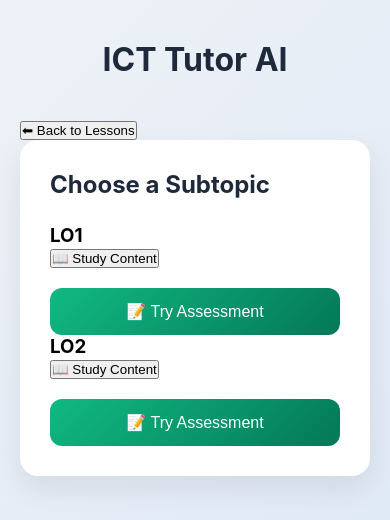
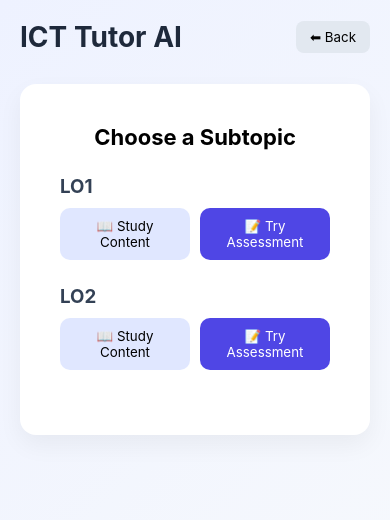
Before and after one commit to Ifath-101/ICT_Tutor.AI, a React app in the folder frontend/: page / in a window 390 px wide. Both pictures are taken after a click on the button "📘 Introduction to ICT". Shown: the top 520 px of the page. Built offline with nearby package versions, Linux system fonts and the light colour scheme; the HTML template or start-up script is replaced by a standard one.

Commit message:
UI Improved

```diff
--- a/frontend/src/App.css
+++ b/frontend/src/App.css
@@ -1,119 +1,48 @@
-/* ===== Global Reset ===== */
 * {
+  box-sizing: border-box;
   margin: 0;
   padding: 0;
-  box-sizing: border-box;
+  font-family: "Inter", system-ui, -apple-system, sans-serif;
 }
 
-/* ===== Body Styling ===== */
 body {
-  font-family: "Inter", "Segoe UI", Arial, sans-serif;
-  background: linear-gradient(135deg, #eef2f7, #dbe6f6);
+  background: linear-gradient(135deg, #eef2ff, #f8fafc);
   min-height: 100vh;
 }
 
-/* ===== App Container ===== */
-.app-container {
+.app-wrapper {
   max-width: 1000px;
   margin: auto;
-  padding: 40px 20px;
+  padding: 20px;
 }
 
-/* ===== Title ===== */
-.app-title {
-  text-align: center;
-  font-size: 2.5rem;
-  font-weight: 700;
-  color: #1e293b;
-  margin-bottom: 40px;
+.app-header {
+  display: flex;
+  justify-content: space-between;
+  align-items: center;
+  margin-bottom: 30px;
 }
 
-/* ===== Card Layout ===== */
-.card {
-  background: #ffffff;
-  padding: 30px;
-  border-radius: 16px;
-  box-shadow: 0 10px 25px rgba(0, 0, 0, 0.08);
-  margin-bottom: 25px;
-  transition: transform 0.2s ease, box-shadow 0.2s ease;
-}
-
-.card:hover {
-  transform: translateY(-4px);
-  box-shadow: 0 14px 35px rgba(0, 0, 0, 0.12);
-}
-
-/* ===== Section Title ===== */
-.section-title {
-  font-size: 1.4rem;
-  font-weight: 600;
-  margin-bottom: 20px;
-  color: #334155;
-}
-
-/* ===== Button Styling ===== */
-.btn {
-  padding: 12px 20px;
-  border-radius: 10px;
-  border: none;
-  cursor: pointer;
-  font-size: 0.95rem;
-  font-weight: 500;
-  transition: all 0.2s ease;
-  margin: 6px 6px 6px 0;
-}
-
-/* Primary Button */
-.btn-primary {
-  background-color: #2563eb;
-  color: white;
-}
-
-.btn-primary:hover {
-  background-color: #1e40af;
-}
-
-/* Secondary Button */
-.btn-secondary {
-  background-color: #e2e8f0;
+.app-header h1 {
+  font-size: 28px;
+  font-weight: 700;
   color: #1e293b;
 }
 
-.btn-secondary:hover {
-  background-color: #cbd5e1;
+.back-btn {
+  padding: 8px 14px;
+  border-radius: 8px;
+  border: none;
+  background: #e2e8f0;
+  cursor: pointer;
+  transition: 0.2s;
 }
 
-/* Danger Button */
-.btn-danger {
-  background-color: #ef4444;
-  color: white;
+.back-btn:hover {
+  background: #cbd5e1;
 }
 
-.btn-danger:hover {
-  background-color: #b91c1c;
+.app-content {
+  display: flex;
+  justify-content: center;
 }
-
-/* ===== Content Text ===== */
-.content-text {
-  line-height: 1.7;
-  color: #475569;
-  font-size: 1rem;
-  margin-bottom: 20px;
-  white-space: pre-line;
-}
-
-/* ===== Responsive ===== */
-@media (max-width: 768px) {
-  .app-title {
-    font-size: 2rem;
-  }
-
-  .card {
-    padding: 20px;
-  }
-
-  .btn {
-    width: 100%;
-    margin-bottom: 10px;
-  }
-}
--- a/frontend/src/App.jsx
+++ b/frontend/src/App.jsx
@@ -9,7 +9,6 @@ function App() {
   const [lesson, setLesson] = useState(null);
   const [subtopic, setSubtopic] = useState(null);
   const [mode, setMode] = useState("lesson");
-  // lesson | subtopics | content | test
 
   const resetAll = () => {
     setLesson(null);
@@ -18,15 +17,17 @@ function App() {
   };
 
   return (
-    <div className="app-container">
-      <h1 className="app-title">ICT Tutor AI</h1>
-
+    <div className="app-wrapper">
+      <header className="app-header">
+        <h1>ICT Tutor AI</h1>
         {lesson && (
           <button className="back-btn" onClick={resetAll}>
-          ⬅ Back to Lessons
+            ⬅ Back
           </button>
         )}
+      </header>
 
+      <main className="app-content">
         {!lesson && (
           <LessonList
             onSelectLesson={(l) => {
@@ -61,6 +62,7 @@ function App() {
         {lesson && subtopic && mode === "test" && (
           <QuestionView lesson={lesson} />
         )}
+      </main>
     </div>
   );
 }
--- a/frontend/src/components/ContentView.css
+++ b/frontend/src/components/ContentView.css
@@ -1,107 +1,42 @@
 .content-card {
   background: white;
-  padding: 35px;
-  border-radius: 20px;
-  box-shadow: 0 15px 35px rgba(0, 0, 0, 0.08);
-  margin-bottom: 40px;
+  padding: 40px;
+  border-radius: 16px;
+  width: 100%;
+  max-width: 800px;
+  box-shadow: 0 10px 25px rgba(0, 0, 0, 0.05);
 }
 
 .content-title {
-  font-size: 1.8rem;
-  margin-bottom: 25px;
-  color: #1e293b;
+  margin-bottom: 20px;
+  font-size: 22px;
 }
 
-/* Markdown Styling */
 .markdown-content {
-  line-height: 1.8;
+  line-height: 1.7;
   color: #334155;
-  font-size: 1rem;
 }
 
-/* Headings */
-.markdown-content h1 {
-  font-size: 1.8rem;
-  margin-bottom: 15px;
-  color: #1e293b;
+.markdown-content h3,
+.markdown-content h4 {
+  margin-top: 20px;
 }
 
-.markdown-content h2 {
-  font-size: 1.5rem;
-  margin-top: 25px;
-  margin-bottom: 12px;
-  color: #1e40af;
-}
-
-.markdown-content h3 {
-  font-size: 1.3rem;
-  margin-top: 20px;
-  margin-bottom: 10px;
-  color: #2563eb;
-}
-
-/* Paragraph spacing */
-.markdown-content p {
-  margin-bottom: 15px;
-}
-
-/* Lists */
-.markdown-content ul {
-  padding-left: 20px;
-  margin-bottom: 20px;
-}
-
-.markdown-content li {
-  margin-bottom: 8px;
-}
-
-/* Horizontal rule */
-.markdown-content hr {
-  border: none;
-  height: 1px;
-  background: #e2e8f0;
-  margin: 25px 0;
-}
-
-/* Bold text */
-.markdown-content strong {
-  color: #0f172a;
-}
-
-/* Loading */
-.loading {
-  font-style: italic;
-  color: #64748b;
-}
-
-/* Button area */
 .content-actions {
   margin-top: 30px;
+  text-align: center;
 }
 
 .knowledge-btn {
-  padding: 14px 22px;
-  background: linear-gradient(135deg, #2563eb, #1e40af);
+  padding: 12px 20px;
+  border-radius: 12px;
+  border: none;
+  background: #4f46e5;
   color: white;
-  border: none;
-  border-radius: 12px;
   cursor: pointer;
-  transition: 0.3s ease;
-  font-size: 1rem;
+  transition: 0.3s;
 }
 
 .knowledge-btn:hover {
-  transform: translateY(-3px);
-  box-shadow: 0 10px 25px rgba(37, 99, 235, 0.3);
+  background: #4338ca;
 }
-
-/* Responsive */
-@media (max-width: 768px) {
-  .content-card {
-    padding: 20px;
-  }
-
-  .content-title {
-    font-size: 1.5rem;
-  }
-}
--- a/frontend/src/components/LessonList.css
+++ b/frontend/src/components/LessonList.css
@@ -1,40 +1,30 @@
 .lesson-card {
-  background: #ffffff;
-  padding: 30px;
-  border-radius: 18px;
-  box-shadow: 0 12px 30px rgba(0, 0, 0, 0.08);
-  margin-bottom: 30px;
+  background: white;
+  padding: 40px;
+  border-radius: 16px;
+  width: 100%;
+  max-width: 500px;
   text-align: center;
+  box-shadow: 0 10px 25px rgba(0, 0, 0, 0.05);
 }
 
 .lesson-title {
-  font-size: 1.6rem;
-  margin-bottom: 25px;
-  color: #1e293b;
+  font-size: 22px;
+  margin-bottom: 20px;
 }
 
 .lesson-btn {
-  padding: 14px 22px;
-  background: linear-gradient(135deg, #2563eb, #1e40af);
+  padding: 14px 20px;
+  border-radius: 12px;
+  border: none;
+  width: 100%;
+  background: #4f46e5;
   color: white;
-  border: none;
-  border-radius: 12px;
-  font-size: 1rem;
+  font-size: 16px;
   cursor: pointer;
-  transition: all 0.3s ease;
+  transition: 0.3s;
 }
 
 .lesson-btn:hover {
-  transform: translateY(-3px);
-  box-shadow: 0 10px 20px rgba(37, 99, 235, 0.3);
+  background: #4338ca;
 }
-
-@media (max-width: 768px) {
-  .lesson-card {
-    padding: 20px;
-  }
-
-  .lesson-btn {
-    width: 100%;
-  }
-}
--- a/frontend/src/components/QuestionView.css
+++ b/frontend/src/components/QuestionView.css
@@ -1,21 +1,22 @@
 .question-card {
   background: white;
-  padding: 30px;
-  border-radius: 18px;
-  box-shadow: 0 12px 30px rgba(0, 0, 0, 0.08);
+  padding: 40px;
+  border-radius: 16px;
+  width: 100%;
+  max-width: 700px;
+  box-shadow: 0 10px 25px rgba(0, 0, 0, 0.05);
 }
 
 .question-title {
-  font-size: 1.6rem;
   margin-bottom: 20px;
-  color: #1e293b;
+  font-size: 22px;
 }
 
 .question-box {
-  background: #f8fafc;
+  margin-bottom: 20px;
   padding: 15px;
+  background: #f1f5f9;
   border-radius: 10px;
-  margin-bottom: 20px;
 }
 
 .answer-input {
@@ -24,36 +25,38 @@
   padding: 12px;
   border-radius: 10px;
   border: 1px solid #cbd5e1;
-  margin-bottom: 20px;
+  margin-bottom: 15px;
   resize: vertical;
 }
 
-.submit-btn {
-  padding: 12px 20px;
-  background: linear-gradient(135deg, #2563eb, #1e40af);
+.submit-btn,
+.next-btn {
+  padding: 10px 16px;
+  border-radius: 10px;
+  border: none;
+  cursor: pointer;
+  background: #4f46e5;
   color: white;
-  border: none;
-  border-radius: 10px;
-  cursor: pointer;
+  transition: 0.3s;
 }
 
-.submit-btn:hover {
-  transform: translateY(-3px);
+.submit-btn:hover,
+.next-btn:hover {
+  background: #4338ca;
 }
 
-.feedback-box {
+.result-box {
   margin-top: 25px;
   padding: 20px;
-  background: #ecfdf5;
+  background: #eef2ff;
   border-radius: 12px;
 }
 
-.next-btn {
-  margin-top: 15px;
-  padding: 10px 16px;
-  background: #10b981;
-  color: white;
-  border: none;
-  border-radius: 8px;
-  cursor: pointer;
+.feedback-section p {
+  margin-bottom: 8px;
 }
+
+.loading {
+  text-align: center;
+  padding: 30px;
+}
--- a/frontend/src/components/SubtopicList.css
+++ b/frontend/src/components/SubtopicList.css
@@ -1,56 +1,56 @@
 .subtopic-card {
   background: white;
-  padding: 30px;
-  border-radius: 18px;
-  box-shadow: 0 12px 30px rgba(0, 0, 0, 0.08);
-  margin-bottom: 30px;
+  padding: 40px;
+  border-radius: 16px;
+  width: 100%;
+  max-width: 600px;
+  box-shadow: 0 10px 25px rgba(0, 0, 0, 0.05);
 }
 
 .subtopic-title {
-  font-size: 1.5rem;
+  text-align: center;
   margin-bottom: 25px;
-  color: #1e293b;
+  font-size: 22px;
 }
 
-.subtopic-buttons {
+.subtopic-row {
+  margin-bottom: 25px;
+}
+
+.subtopic-row h3 {
+  margin-bottom: 10px;
+  color: #334155;
+}
+
+.subtopic-actions {
   display: flex;
-  gap: 15px;
+  gap: 10px;
   flex-wrap: wrap;
 }
 
-.subtopic-btn {
-  padding: 12px 20px;
-  background: #e2e8f0;
+.study-btn,
+.test-btn {
+  flex: 1;
+  padding: 10px;
+  border-radius: 10px;
   border: none;
-  border-radius: 10px;
   cursor: pointer;
-  transition: 0.2s ease;
+  transition: 0.2s;
 }
 
-.subtopic-btn:hover {
-  background: #cbd5e1;
+.study-btn {
+  background: #e0e7ff;
+}
+
+.study-btn:hover {
+  background: #c7d2fe;
 }
 
 .test-btn {
-  margin-top: 20px;
-  padding: 14px;
-  width: 100%;
-  background: linear-gradient(135deg, #10b981, #047857);
+  background: #4f46e5;
   color: white;
-  border: none;
-  border-radius: 12px;
-  font-size: 1rem;
-  cursor: pointer;
-  transition: 0.3s ease;
 }
 
 .test-btn:hover {
-  transform: translateY(-3px);
-  box-shadow: 0 8px 20px rgba(16, 185, 129, 0.3);
+  background: #4338ca;
 }
-
-.divider {
-  margin: 25px 0;
-  height: 1px;
-  background: #e5e7eb;
-}
```
Also changed, not shown: 1 other file (tests, documents, lock files or other folders). Lines whose indentation alone changed are shown as unchanged.
